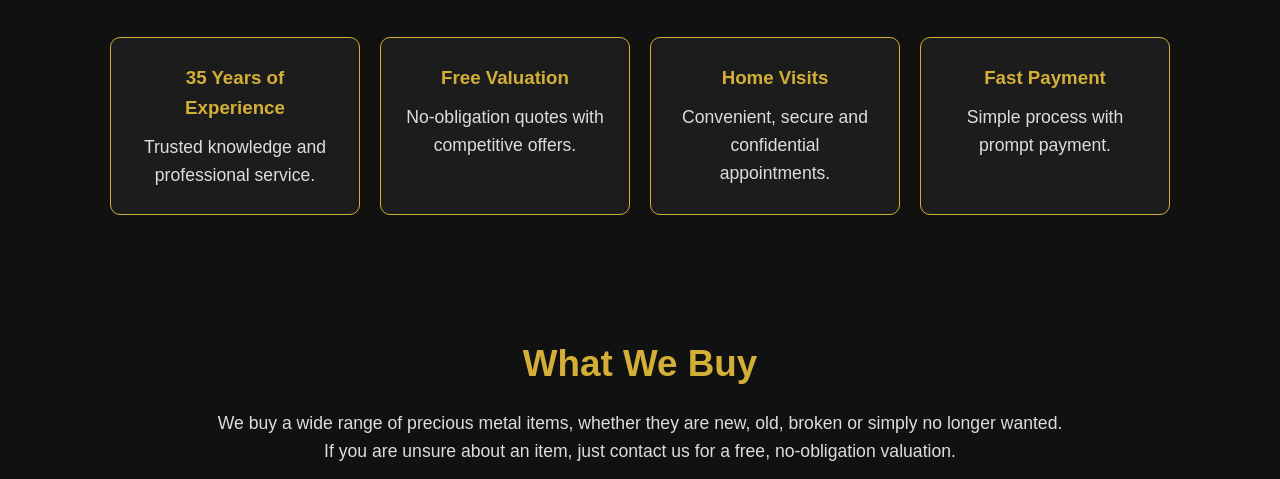
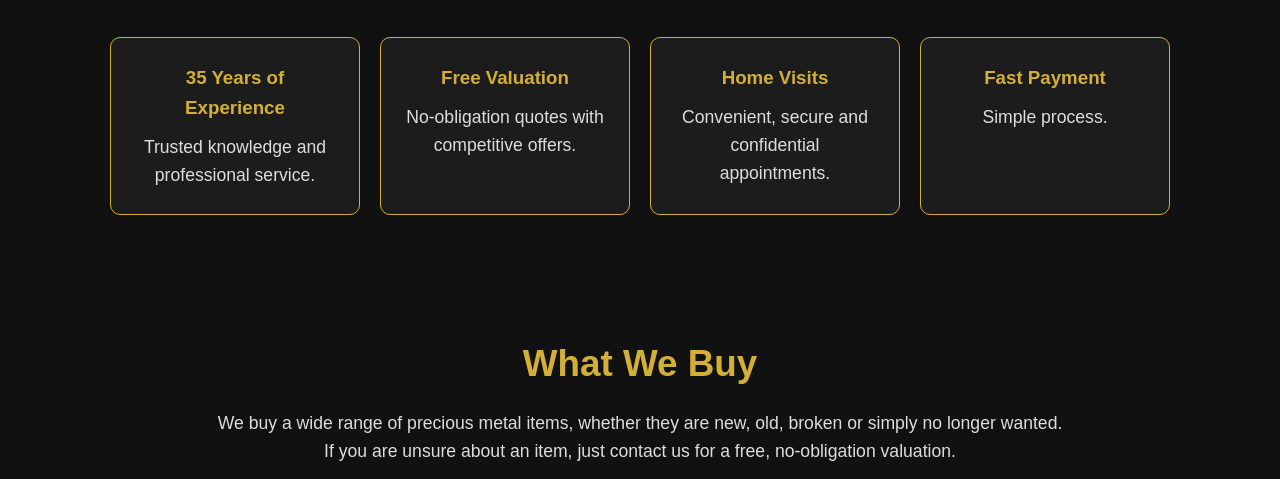
Before and after one commit to suzanamacedoc-coder/gold, a plain HTML site: page index.html in a window 1280 px wide. Shown: the part 1219-1698 px from the top of the page. Drawn offline with Linux system fonts and the light colour scheme.

Commit message:
Shorten payment description in index.html

```diff
--- a/index.html
+++ b/index.html
@@ -318,7 +318,7 @@ footer{
 
         <div class="card">
             <h3>Fast Payment</h3>
-            <p>Simple process with prompt payment.</p>
+            <p>Simple process.</p>
         </div>
 
     </div>
```
